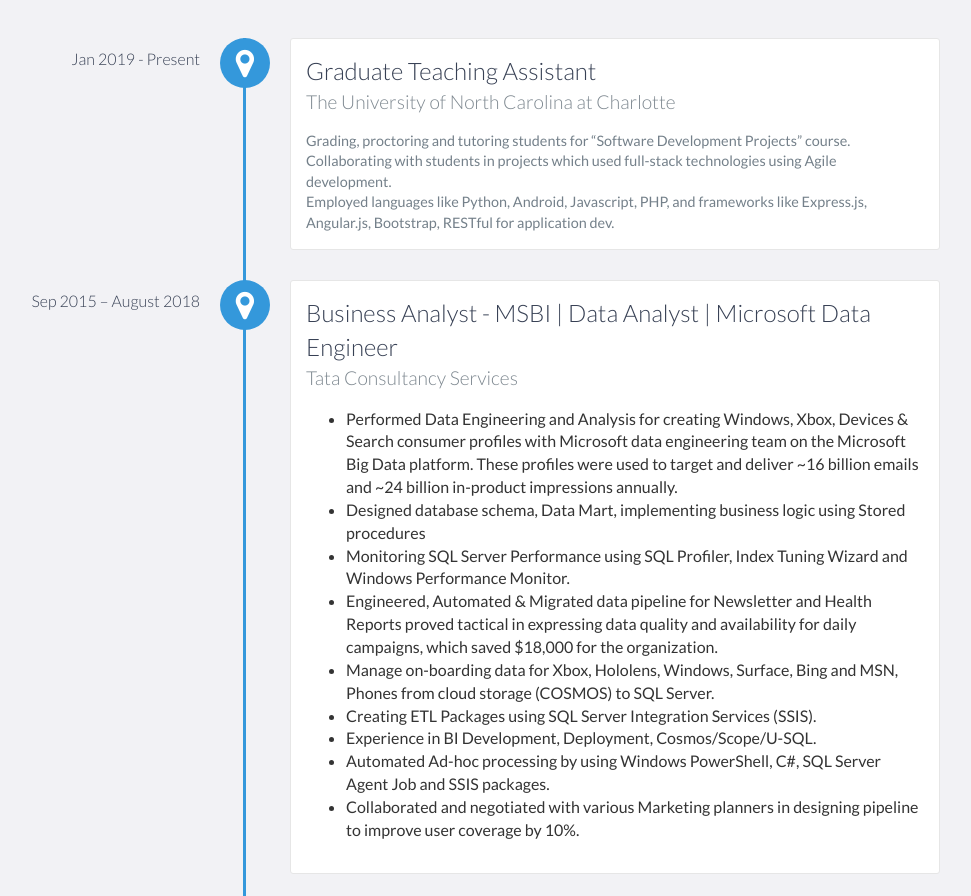
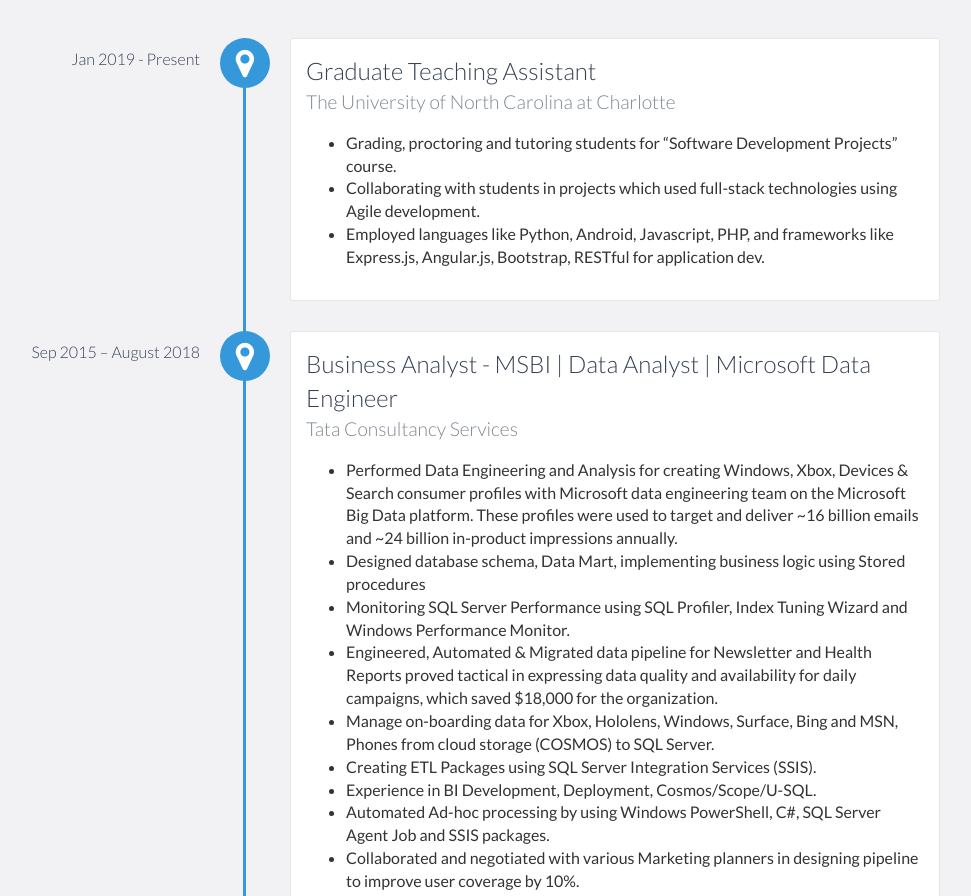
Before and after one commit to jadhavnikhil78/jadhavnikhil78.github.io, a website: page index.html in a window 1280 px wide. Shown: the part 1320-2216 px from the top of the page, without its empty margins (200-1171 px from the left). Drawn offline with nearby package versions, Linux system fonts and the light colour scheme.

Commit message:
Update index.html

```diff
--- a/index.html
+++ b/index.html
@@ -58,7 +58,11 @@
                 <div data-date="Jan 2019 - Present">
                     <h3>Graduate Teaching Assistant</h3>
                     <h4>The University of North Carolina at Charlotte</h4>
-                    <p>Grading, proctoring and tutoring students for &ldquo;Software Development Projects&rdquo; course. <br /> Collaborating with students in projects which used full-stack technologies using Agile development. <br /> Employed languages like Python, Android, Javascript, PHP, and frameworks like Express.js, Angular.js, Bootstrap, RESTful for application dev.</p>
+                    <ul>
+                        <li>Grading, proctoring and tutoring students for &ldquo;Software Development Projects&rdquo; course.</li>
+                        <li>Collaborating with students in projects which used full-stack technologies using Agile development.</li>
+                        <li>Employed languages like Python, Android, Javascript, PHP, and frameworks like Express.js, Angular.js, Bootstrap, RESTful for application dev.</li>
+                    </ul>
                 </div>
                 <div data-date="Sep 2015 &ndash; August 2018">
                     <h3>Business Analyst - MSBI | Data Analyst | Microsoft Data Engineer</h3>
```
